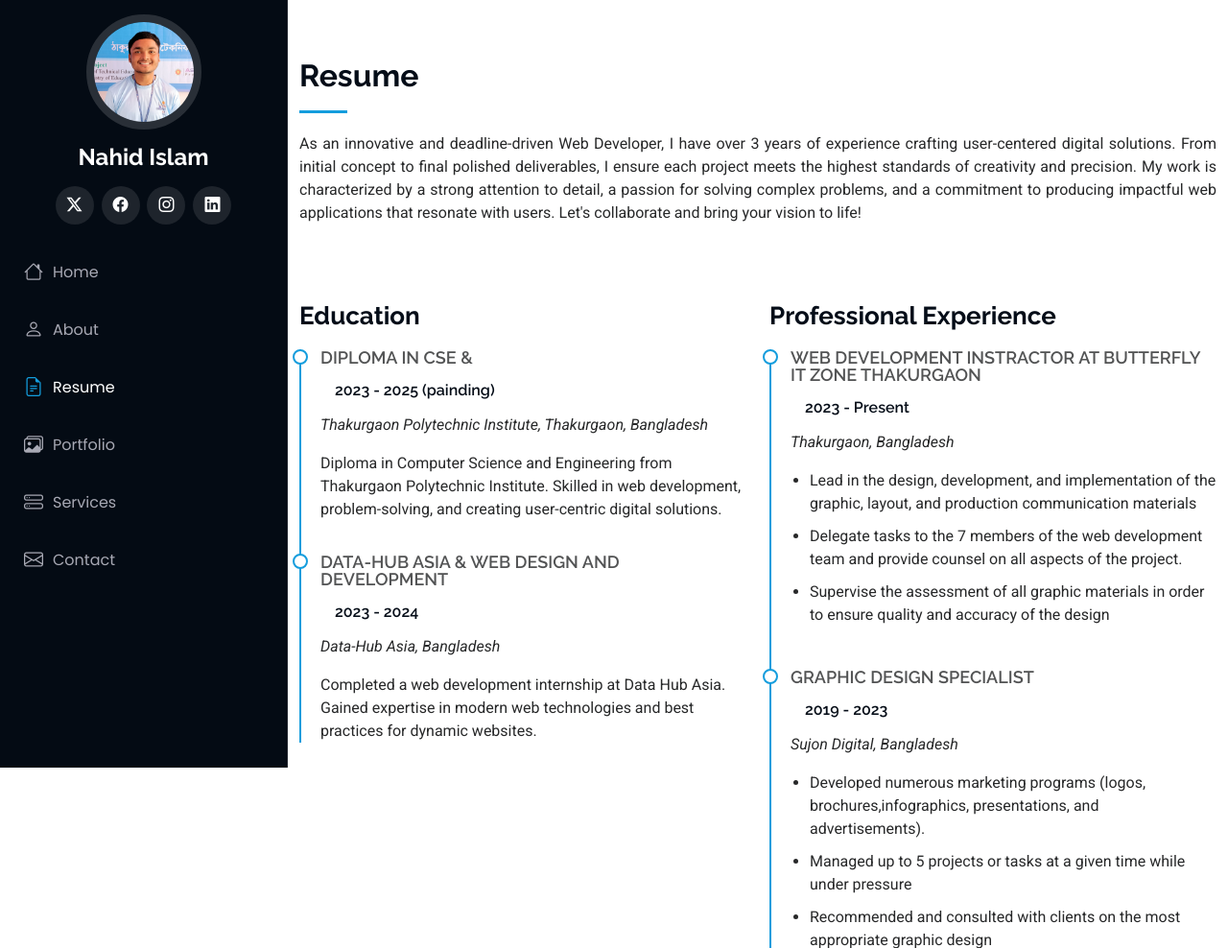
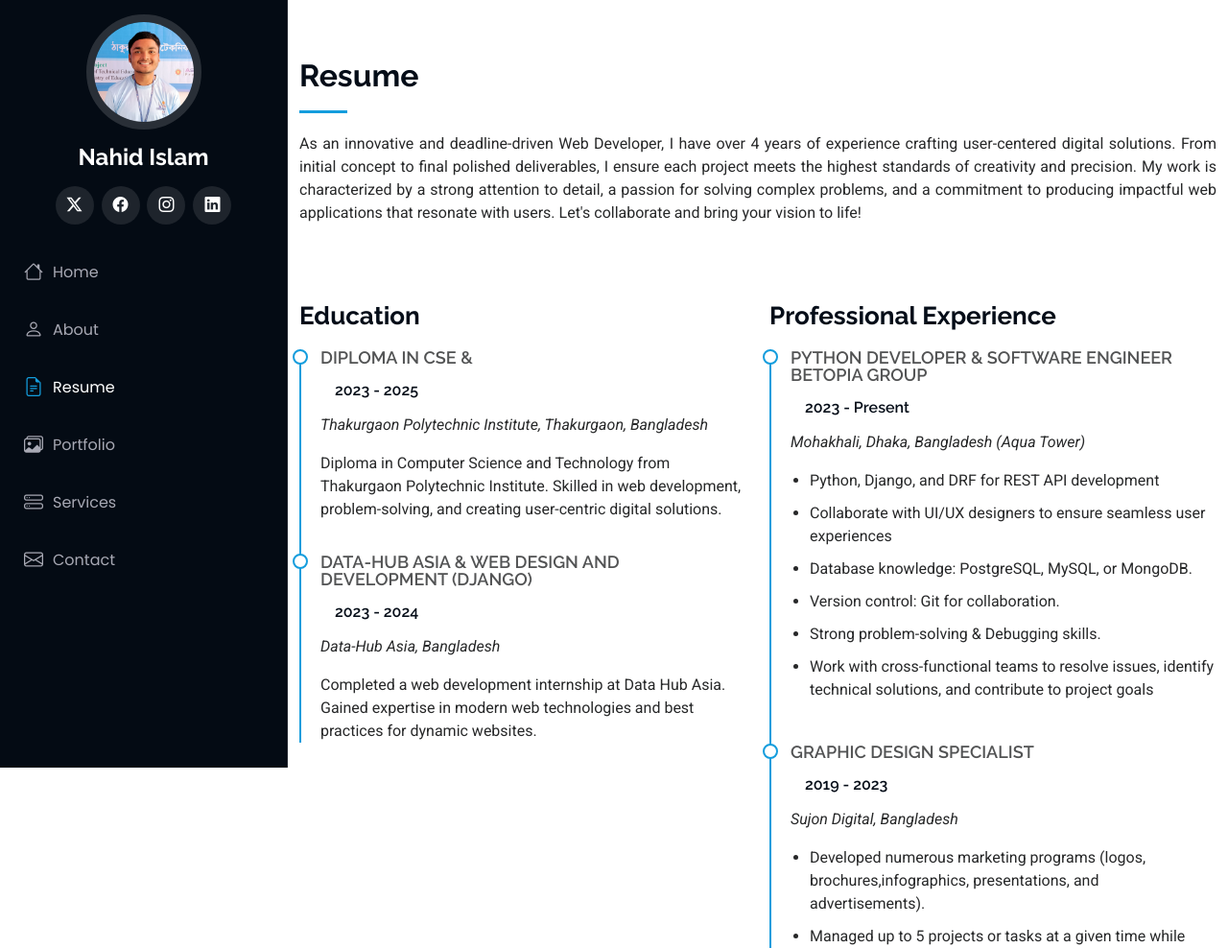
Before and after one commit to NahidIslamN/dev_nahid, a Django app: page /viewer/resume/ in a window 1280 px wide. Shown: the top 988 px of the page at 96% size. Run offline with Django 5.2, Linux system fonts and the light colour scheme; some libraries are stand-ins or nearby versions.

Commit message:
update 1-10-2025

```diff
--- a/templates/public/about.html
+++ b/templates/public/about.html
@@ -24,9 +24,9 @@ About Me
               <img style="border-radius: 50px;" src="/static/assets/img/nahid.png" class="img-fluid" alt="">
             </div>
             <div class="col-lg-8 content">
-              <h2>UI/UX Designer &amp; Web Developer.</h2>
+              <h2>Software Engineer &amp; Web Developer.</h2>
               <p style="text-align: justify;" class="fst-italic py-3">
-                Skilled web designer and developer with 4 years in Django, creating user-friendly, responsive websites.
+                Skilled web designer and developer with 4 years in Django, creating, Dinamic, Scable, user-friendly, responsive, websites.
               </p>
               <div class="row">
                 <div class="col-lg-6">
@@ -40,7 +40,7 @@ About Me
                 <div class="col-lg-6">
                   <ul>
                     <li><i class="bi bi-chevron-right"></i> <strong>Work Experience :</strong> <span>4 Years</span></li>
-                    <li><i class="bi bi-chevron-right"></i> <strong>Degree:</strong> <span>Diploma in CSE</span></li>
+                    <li><i class="bi bi-chevron-right"></i> <strong>Degree:</strong> <span>Diploma in CST</span></li>
                     <li><i class="bi bi-chevron-right"></i> <strong>Email:</strong> <span>nahhidcse600795@gmail.com</span></li>
                     <li><i class="bi bi-chevron-right"></i> <strong>Freelance:</strong> <span>Available</span></li>
                   </ul>
--- a/templates/public/contact.html
+++ b/templates/public/contact.html
@@ -28,7 +28,7 @@ My Contact
                   <i class="bi bi-geo-alt flex-shrink-0"></i>
                   <div>
                     <h3>Address</h3>
-                    <p>Gobinda Nagar, Thakurgaon, Bangladesh</p>
+                    <p>Mohakhali, Dhaka, Bangladesh</p>
                   </div>
                 </div><!-- End Info Item -->
 
@@ -47,7 +47,8 @@ My Contact
                     <p>nahidcse600795@gmail.com</p>
                   </div>
                 </div><!-- End Info Item -->
-                <iframe src="https://www.google.com/maps/embed?pb=!1m18!1m12!1m3!1d3584.8350831720822!2d88.44041167440783!3d26.03895149709511!2m3!1f0!2f0!3f0!3m2!1i1024!2i768!4f13.1!3m3!1m2!1s0x39e4eb618da025ab%3A0x95cf23c7ca0cb9e3!2z4Kag4Ka-4KaV4KeB4Kaw4KaX4Ka-4KaB4KaTIOCmquCmsuCmv-Cmn-Cnh-CmleCmqOCmv-CmlSDgpofgpqjgp43gprjgpp_gpr_gpp_gpr_gpongpp8!5e0!3m2!1sbn!2sbd!4v1720035276856!5m2!1sbn!2sbd" frameborder="0" style="border:0; width: 100%; height: 270px;" allowfullscreen="" loading="lazy" referrerpolicy="no-referrer-when-downgrade"></iframe>
+
+                <iframe src="https://www.google.com/maps/embed?pb=!1m18!1m12!1m3!1d9962.013168500402!2d90.40377061132041!3d23.78008480388073!2m3!1f0!2f0!3f0!3m2!1i1024!2i768!4f13.1!3m3!1m2!1s0x3755c71f812bea6b%3A0xc289a221fd0c83e5!2z4KaF4KeN4Kav4Ka-4KaV4KeB4Kav4Ka84Ka-IOCmn-CmvuCmk-Cmr-CmvOCmvuCmsA!5e0!3m2!1sbn!2sbd!4v1759376459521!5m2!1sbn!2sbd" width="600" height="450" style="border:0;" allowfullscreen="" loading="lazy" referrerpolicy="no-referrer-when-downgrade"></iframe>
 
 
               </div>
--- a/templates/public/index.html
+++ b/templates/public/index.html
@@ -15,7 +15,7 @@ Home index-page
 
         <div class="container" data-aos="fade-up" data-aos-delay="100">
           <h2>Nahid Islam</h2>
-          <p>I'm <span class="typed" data-typed-items="Designer, Developer, Freelancer, Excel-Expert">Designer</span><span class="typed-cursor typed-cursor--blink" aria-hidden="true"></span><span class="typed-cursor typed-cursor--blink" aria-hidden="true"></span></p>
+          <p>I'm <span class="typed" data-typed-items="Designer, Developer, Freelancer, Data Scientist">Designer</span><span class="typed-cursor typed-cursor--blink" aria-hidden="true"></span><span class="typed-cursor typed-cursor--blink" aria-hidden="true"></span></p>
         </div>
 
       </section><!-- /Hero Section -->
--- a/templates/public/resume.html
+++ b/templates/public/resume.html
@@ -14,7 +14,7 @@ My Resume
         <!-- Section Title -->
         <div class="container section-title" data-aos="fade-up">
           <h2>Resume</h2>
-          <p style="text-align: justify;">As an innovative and deadline-driven Web Developer, I have over 3 years of experience crafting user-centered digital solutions. From initial concept to final polished deliverables, I ensure each project meets the highest standards of creativity and precision. My work is characterized by a strong attention to detail, a passion for solving complex problems, and a commitment to producing impactful web applications that resonate with users. Let's collaborate and bring your vision to life!
+          <p style="text-align: justify;">As an innovative and deadline-driven Web Developer, I have over 4 years of experience crafting user-centered digital solutions. From initial concept to final polished deliverables, I ensure each project meets the highest standards of creativity and precision. My work is characterized by a strong attention to detail, a passion for solving complex problems, and a commitment to producing impactful web applications that resonate with users. Let's collaborate and bring your vision to life!
 
           </p>
         </div><!-- End Section Title -->
@@ -28,13 +28,13 @@ My Resume
               <h3 class="resume-title">Education</h3>
               <div class="resume-item">
                 <h4>Diploma in CSE &amp; </h4>
-                <h5>2023 - 2025 (painding) </h5>
+                <h5>2023 - 2025 </h5>
                 <p><em>Thakurgaon Polytechnic Institute, Thakurgaon, Bangladesh</em></p>
-                <p>Diploma in Computer Science and Engineering from Thakurgaon Polytechnic Institute. Skilled in web development, problem-solving, and creating user-centric digital solutions.</p>
+                <p>Diploma in Computer Science and Technology from Thakurgaon Polytechnic Institute. Skilled in web development, problem-solving, and creating user-centric digital solutions.</p>
               </div><!-- Edn Resume Item -->
 
               <div class="resume-item">
-                <h4>Data-Hub Asia &amp; Web Design and Development</h4>
+                <h4>Data-Hub Asia &amp; Web Design and Development (Django)</h4>
                 <h5>2023 - 2024</h5>
                 <p><em>Data-Hub Asia, Bangladesh</em></p>
                 <p>Completed a web development internship at Data Hub Asia. Gained expertise in modern web technologies and best practices for dynamic websites.
@@ -47,13 +47,16 @@ My Resume
             <div class="col-lg-6" data-aos="fade-up" data-aos-delay="200">
               <h3 class="resume-title">Professional Experience</h3>
               <div class="resume-item">
-                <h4>Web development Instractor at Butterfly It Zone Thakurgaon</h4>
+                <h4>Python Developer & Software Engineer Betopia Group</h4>
                 <h5>2023 - Present</h5>
-                <p><em>Thakurgaon, Bangladesh </em></p>
+                <p><em>Mohakhali, Dhaka, Bangladesh (Aqua Tower) </em></p>
                 <ul>
-                  <li>Lead in the design, development, and implementation of the graphic, layout, and production communication materials</li>
-                  <li>Delegate tasks to the 7 members of the web development team and provide counsel on all aspects of the project. </li>
-                  <li>Supervise the assessment of all graphic materials in order to ensure quality and accuracy of the design</li>
+                  <li>Python, Django, and DRF for REST API development </li>
+                  <li>Collaborate with UI/UX designers to ensure seamless user experiences</li>
+                  <li>Database knowledge: PostgreSQL, MySQL, or MongoDB.</li>
+                  <li>Version control: Git for collaboration.</li>
+                  <li>Strong problem-solving & Debugging skills.</li>
+                  <li>Work with cross-functional teams to resolve issues, identify technical solutions, and contribute to project goals</li>
 
                 </ul>
               </div><!-- Edn Resume Item -->
```
